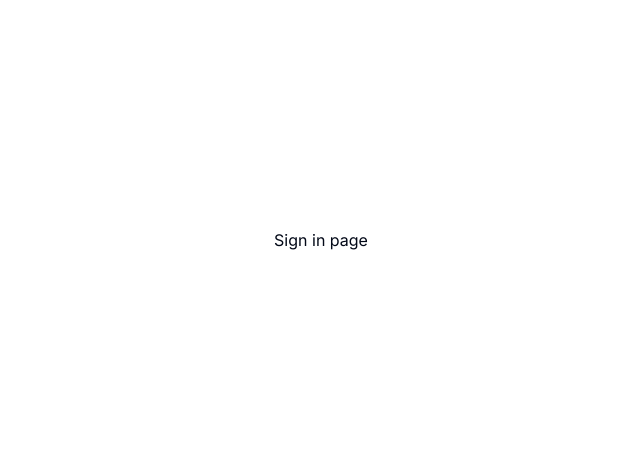
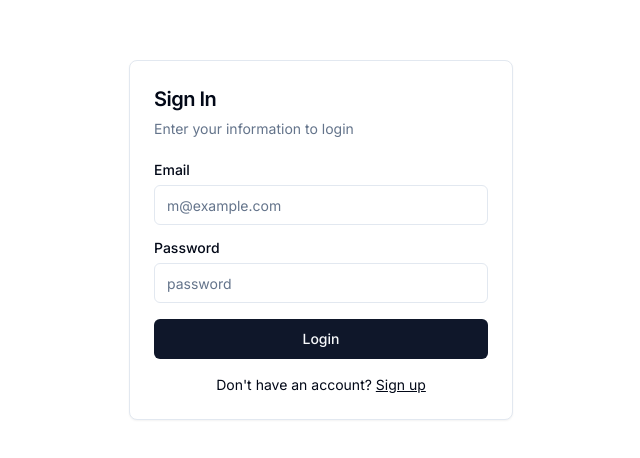
Before and after one commit to sergtl/qeddit-frontend, a Next.js app: page /sign-in in a window 1280 px wide. Shown: the part 160-618 px from the top of the page, without its empty margins (319-959 px from the left). Built offline with nearby package versions, Linux system fonts and the light colour scheme.

Commit message:
add sign in component

```diff
--- a/src/pages/signin-page/ui/SignInPage.tsx
+++ b/src/pages/signin-page/ui/SignInPage.tsx
@@ -1,10 +1,51 @@
 import { Button } from "@/shared/ui/button";
-import { Layout } from "@/shared/ui";
+import {
+  Card,
+  CardContent,
+  CardDescription,
+  CardHeader,
+  CardTitle,
+  Input,
+  Label,
+  Layout,
+} from "@/shared/ui";
+import Link from "next/link";
 
 export function SignInPage() {
   return (
     <Layout>
-      <h1>Sign in page</h1>
+      <Card className="w-96">
+        <CardHeader>
+          <CardTitle className="text-xl">Sign In</CardTitle>
+          <CardDescription>Enter your information to login</CardDescription>
+        </CardHeader>
+        <CardContent>
+          <div className="grid gap-4">
+            <div className="grid gap-2">
+              <Label htmlFor="email">Email</Label>
+              <Input
+                id="email"
+                type="email"
+                placeholder="m@example.com"
+                required
+              />
+            </div>
+            <div className="grid gap-2">
+              <Label htmlFor="password">Password</Label>
+              <Input id="password" type="password" placeholder="password" />
+            </div>
+            <Button type="submit" className="w-full">
+              Login
+            </Button>
+          </div>
+          <div className="mt-4 text-center text-sm">
+            Don&apos;t have an account?{" "}
+            <Link href="#" className="underline">
+              Sign up
+            </Link>
+          </div>
+        </CardContent>
+      </Card>
     </Layout>
   );
 }
--- a/src/pages/signup-page/ui/SignUpPage.tsx
+++ b/src/pages/signup-page/ui/SignUpPage.tsx
@@ -14,7 +14,7 @@ import Link from "next/link";
 export function SignUpPage() {
   return (
     <Layout>
-      <Card className="mx-auto max-w-sm">
+      <Card className="w-96">
         <CardHeader>
           <CardTitle className="text-xl">Sign Up</CardTitle>
           <CardDescription>
@@ -23,16 +23,6 @@ export function SignUpPage() {
         </CardHeader>
         <CardContent>
           <div className="grid gap-4">
-            {/* <div className="grid grid-cols-2 gap-4">
-              <div className="grid gap-2">
-                <Label htmlFor="first-name">First name</Label>
-                <Input id="first-name" placeholder="Max" required />
-              </div>
-              <div className="grid gap-2">
-                <Label htmlFor="last-name">Last name</Label>
-                <Input id="last-name" placeholder="Robinson" required />
-              </div>
-            </div> */}
             <div className="grid gap-2">
               <Label htmlFor="username">Username</Label>
               <Input id="username" placeholder="username" required />
@@ -53,9 +43,6 @@ export function SignUpPage() {
             <Button type="submit" className="w-full">
               Create an account
             </Button>
-            {/* <Button variant="outline" className="w-full">
-              Sign up with GitHub
-            </Button> */}
           </div>
           <div className="mt-4 text-center text-sm">
             Already have an account?{" "}
```
